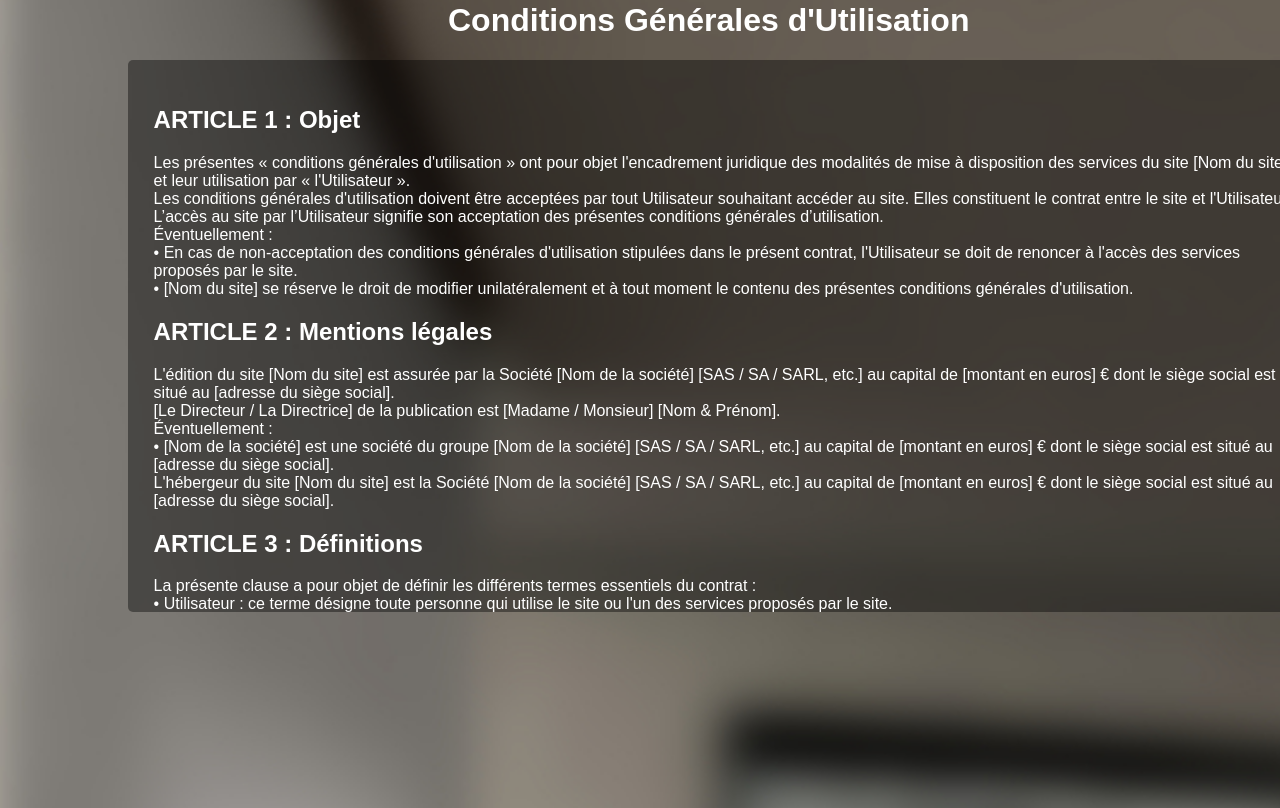
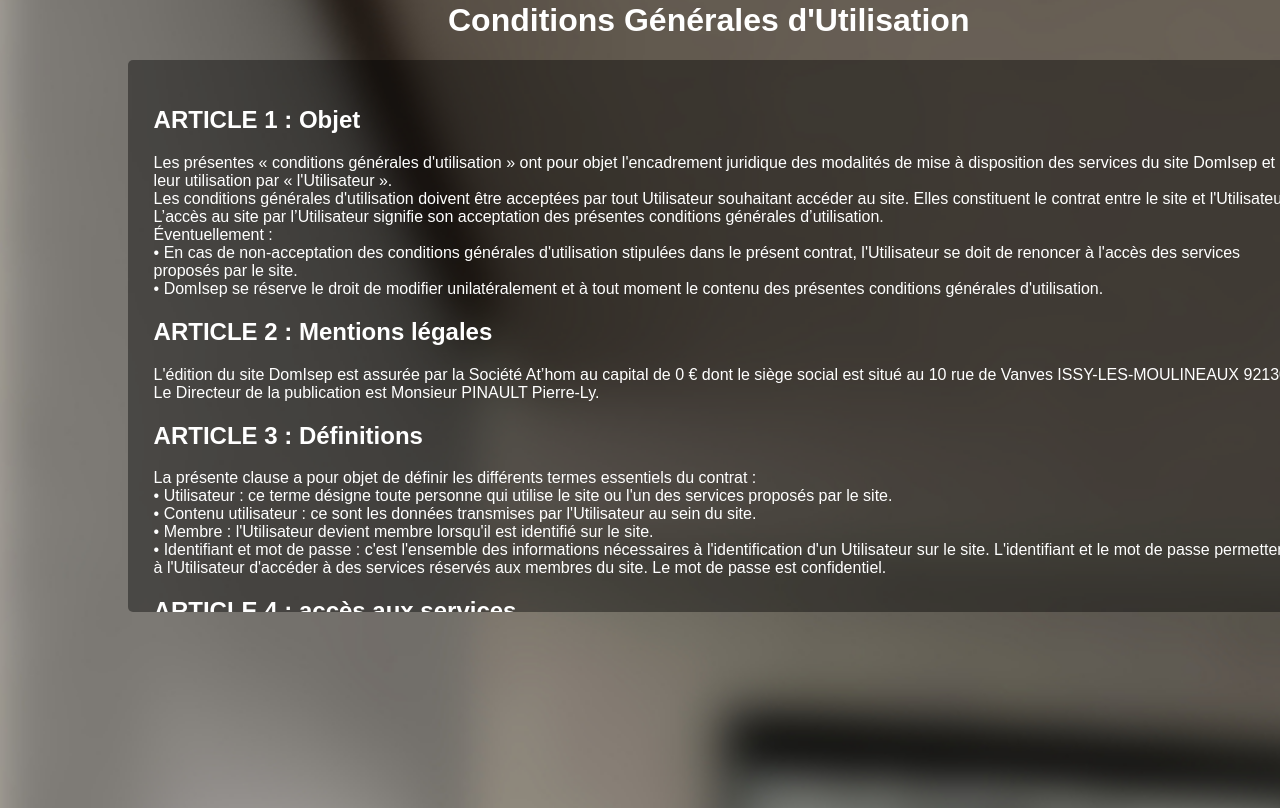
Before and after one commit to Digums/SiteInternet, a PHP site: page /SiteInternet/Vue/CGU.php in a window 1280 px wide. Shown: the part 62-870 px from the top of the page. Run offline with PHP 8.4, Linux system fonts and the light colour scheme.

Commit message:
Modif CGU

```diff
--- a/Vue/CGU.php
+++ b/Vue/CGU.php
@@ -22,30 +22,27 @@
 <div id="conteneurcondition">
 
     <h2>ARTICLE 1 : Objet</h2>
-    <p>Les présentes « conditions générales d'utilisation » ont pour objet l'encadrement juridique des modalités de mise à disposition des services du site [Nom du site] et leur utilisation par « l'Utilisateur ».<br>
+    <p>Les présentes « conditions générales d'utilisation » ont pour objet l'encadrement juridique des modalités de mise à disposition des services du site DomIsep et leur utilisation par « l'Utilisateur ».<br>
         Les conditions générales d'utilisation doivent être acceptées par tout Utilisateur souhaitant accéder au site. Elles constituent le contrat entre le site et l'Utilisateur. L’accès au site par l’Utilisateur signifie son acceptation des présentes conditions générales d’utilisation.<br>
         Éventuellement :<br>
-    •	En cas de non-acceptation des conditions générales d'utilisation stipulées dans le présent contrat, l'Utilisateur se doit de renoncer à l'accès des services proposés par le site.<br>
-        •	[Nom du site] se réserve le droit de modifier unilatéralement et à tout moment le contenu des présentes conditions générales d'utilisation.</p>
+        •  En cas de non-acceptation des conditions générales d'utilisation stipulées dans le présent contrat, l'Utilisateur se doit de renoncer à l'accès des services proposés par le site.<br>
+        • DomIsep se réserve le droit de modifier unilatéralement et à tout moment le contenu des présentes conditions générales d'utilisation.</p>
     <h2>ARTICLE 2 : Mentions légales</h2>
-    <p>L'édition du site [Nom du site] est assurée par la Société [Nom de la société] [SAS / SA / SARL, etc.] au capital de [montant en euros] € dont le siège social est situé au [adresse du siège social].<br>
-    [Le Directeur / La Directrice] de la publication est [Madame / Monsieur] [Nom & Prénom].<br>
-    Éventuellement :<br>
-    •	[Nom de la société] est une société du groupe [Nom de la société] [SAS / SA / SARL, etc.] au capital de [montant en euros] € dont le siège social est situé au [adresse du siège social].<br>
-    L'hébergeur du site [Nom du site] est la Société [Nom de la société] [SAS / SA / SARL, etc.] au capital de [montant en euros] € dont le siège social est situé au [adresse du siège social].</p>
+    <p>L'édition du site DomIsep est assurée par la Société At’hom au capital de 0 € dont le siège social est situé au 10 rue de Vanves ISSY-LES-MOULINEAUX 92130.<br>
+        Le Directeur de la publication est Monsieur PINAULT Pierre-Ly.<br>
     <h2>ARTICLE 3 : Définitions</h2>
     <p>La présente clause a pour objet de définir les différents termes essentiels du contrat :<br>
-    •	Utilisateur : ce terme désigne toute personne qui utilise le site ou l'un des services proposés par le site.<br>
-    •	Contenu utilisateur : ce sont les données transmises par l'Utilisateur au sein du site.<br>
-    •	Membre : l'Utilisateur devient membre lorsqu'il est identifié sur le site.<br>
-        •	Identifiant et mot de passe : c'est l'ensemble des informations nécessaires à l'identification d'un Utilisateur sur le site. L'identifiant et le mot de passe permettent à l'Utilisateur d'accéder à des services réservés aux membres du site. Le mot de passe est confidentiel.</p>
+        •  Utilisateur : ce terme désigne toute personne qui utilise le site ou l'un des services proposés par le site.<br>
+        •  Contenu utilisateur : ce sont les données transmises par l'Utilisateur au sein du site.<br>
+        •  Membre : l'Utilisateur devient membre lorsqu'il est identifié sur le site.<br>
+        •  Identifiant et mot de passe : c'est l'ensemble des informations nécessaires à l'identification d'un Utilisateur sur le site. L'identifiant et le mot de passe permettent à l'Utilisateur d'accéder à des services réservés aux membres du site. Le mot de passe est confidentiel. </p>
     <h2>ARTICLE 4 : accès aux services</h2>
     <p>Le site permet à l'Utilisateur un accès gratuit aux services suivants :<br>
-    •	[articles d’information] ;<br>
-    •	[annonces classées] ;<br>
-    •	[mise en relation de personnes] ;<br>
-    •	[publication de commentaires / d’œuvres personnelles] ;<br>
-    •	[…].<br>
+        •  [articles d’information] ;<br>
+        •  [annonces classées] ;<br>
+        •  [mise en relation de personnes] ;<br>
+        •  [publication de commentaires / d’œuvres personnelles] ;<br>
+        •  […].<br>
         Le site est accessible gratuitement en tout lieu à tout Utilisateur ayant un accès à Internet. Tous les frais supportés par l'Utilisateur pour accéder au service (matériel informatique, logiciels, connexion Internet, etc.) sont à sa charge.<br>
         Selon le cas :<br>
         L’Utilisateur non membre n'a pas accès aux services réservés aux membres. Pour cela, il doit s'identifier à l'aide de son identifiant et de son mot de <br>
@@ -53,7 +50,7 @@
         Le site met en œuvre tous les moyens mis à sa disposition pour assurer un accès de qualité à ses services. L'obligation étant de moyens, le site ne s'engage pas à atteindre ce résultat.<br>
         Tout événement dû à un cas de force majeure ayant pour conséquence un dysfonctionnement du réseau ou du serveur n'engage pas la responsabilité de [Nom du site].<br>
         L'accès aux services du site peut à tout moment faire l'objet d'une interruption, d'une suspension, d'une modification sans préavis pour une maintenance ou pour tout autre cas. L'Utilisateur s'oblige à ne réclamer aucune indemnisation suite à l'interruption, à la suspension ou à la modification du présent contrat.<br>
-        L'Utilisateur a la possibilité de contacter le site par messagerie électronique à l’adresse [contact@nomdusite.com].</p>
+        L'Utilisateur a la possibilité de contacter le site par messagerie interne au site.</p>
     <h2>ARTICLE 5 : Propriété intellectuelle</h2>
     <p>Les marques, logos, signes et tout autre contenu du site font l'objet d'une protection par le Code de la propriété intellectuelle et plus particulièrement par le droit d'auteur.
         L'Utilisateur sollicite l'autorisation préalable du site pour toute reproduction, publication, copie des différents contenus.
@@ -62,12 +59,11 @@
         Le contenu de l'Utilisateur peut être à tout moment et pour n'importe quelle raison supprimé ou modifié par le site. L'Utilisateur ne reçoit aucune justification et notification préalablement à la suppression ou à la modification du contenu Utilisateur.</p>
     <h2>ARTICLE 6 : Données personnelles</h2>
     <p>Les informations demandées à l’inscription au site sont nécessaires et obligatoires pour la création du compte de l'Utilisateur. En particulier, l'adresse électronique pourra être utilisée par le site pour l'administration, la gestion et l'animation du service.<br>
-    Le site assure à l'Utilisateur une collecte et un traitement d'informations personnelles dans le respect de la vie privée conformément à la loi n°78-17 du 6 janvier 1978 relative à l'informatique, aux fichiers et aux libertés. Le site est déclaré à la CNIL sous le numéro [numéro].<br>
+        Le site assure à l'Utilisateur une collecte et un traitement d'informations personnelles dans le respect de la vie privée conformément à la loi n°78-17 du 6 janvier 1978 relative à l'informatique, aux fichiers et aux libertés. Le site est déclaré à la CNIL sous le numéro 123456789.<br>
         En vertu des articles 39 et 40 de la loi en date du 6 janvier 1978, l'Utilisateur dispose d'un droit d'accès, de rectification, de suppression et d'opposition de ses données personnelles. L'Utilisateur exerce ce droit via :<br>
-    •	son espace personnel ;<br>
-    •	un formulaire de contact ;<br>
-    •	par mail à [adresse mail] ;<br>
-        •	par voie postale au [adresse].</p>
+        •  son espace personnel ;<br>
+        •  un formulaire de contact ;<br>
+        •  par voie postale au 10 rue de Vanves ISSY-LES-MOULINEAUX.</p>
     <h2>ARTICLE 7 : Responsabilité et force majeure</h2>
     <p>Les sources des informations diffusées sur le site sont réputées fiables. Toutefois, le site se réserve la faculté d'une non-garantie de la fiabilité des sources. Les informations données sur le site le sont à titre purement informatif. Ainsi, l'Utilisateur assume seul l'entière responsabilité de l'utilisation des informations et contenus du présent site.<br>
         L'Utilisateur s'assure de garder son mot de passe secret. Toute divulgation du mot de passe, quelle que soit sa forme, est interdite.<br>
@@ -76,20 +72,14 @@
         Une garantie optimale de la sécurité et de la confidentialité des données transmises n'est pas assurée par le site. Toutefois, le site s'engage à mettre en œuvre tous les moyens nécessaires afin de garantir au mieux la sécurité et la confidentialité des données.<br>
         La responsabilité du site ne peut être engagée en cas de force majeure ou du fait imprévisible et insurmontable d'un tiers.</p>
     <h2>ARTICLE 8 : Liens hypertextes</h2>
-    <p>De nombreux liens hypertextes sortants sont présents sur le site, cependant les pages web où mènent ces liens n'engagent en rien la responsabilité de [Nom du site] qui n'a pas le contrôle de ces liens.<br>
+    <p>De nombreux liens hypertextes sortants sont présents sur le site, cependant les pages web où mènent ces liens n'engagent en rien la responsabilité de DomIsep qui n'a pas le contrôle de ces liens.<br>
         L'Utilisateur s'interdit donc à engager la responsabilité du site concernant le contenu et les ressources relatives à ces liens hypertextes sortants.</p>
     <h2>ARTICLE 9 : Évolution du contrat</h2>
     <p>Le site se réserve à tout moment le droit de modifier les clauses stipulées dans le présent contrat.</p>
     <h2>ARTICLE 10 : Durée</h2>
     <p>La durée du présent contrat est indéterminée. Le contrat produit ses effets à l'égard de l'Utilisateur à compter de l'utilisation du service.</p>
     <h2>ARTICLE 11 : Droit applicable et juridiction compétente</h2>
-    <p>La législation française s'applique au présent contrat. En cas d'absence de résolution amiable d'un litige né entre les parties, seuls les tribunaux [du ressort de la Cour d'appel de / de la ville de] [Ville] sont compétents.</p>
-    <h2>ARTICLE 12 : Publication par l’Utilisateur</h2>
-    <p>Le site permet aux membres de publier [des commentaires / des œuvres personnelles].<br>
-    Dans ses publications, le membre s’engage à respecter les règles de la Netiquette et les règles de droit en vigueur.<br>
-    Le site exerce une modération [a priori / a posteriori] sur les publications et se réserve le droit de refuser leur mise en ligne, sans avoir à s’en justifier auprès du membre.<br>
-    Le membre reste titulaire de l’intégralité de ses droits de propriété intellectuelle. Mais en publiant une publication sur le site, il cède à la société éditrice le droit non exclusif et gratuit de représenter, reproduire, adapter, modifier, diffuser et distribuer sa publication, directement ou par un tiers autorisé, dans le monde entier, sur tout support (numérique ou physique), pour la durée de la propriété intellectuelle. Le Membre cède notamment le droit d'utiliser sa publication sur internet et sur les réseaux de téléphonie mobile.<br>
-        La société éditrice s'engage à faire figurer le nom du membre à proximité de chaque utilisation de sa publication.</p>
+    <p>La législation française s'applique au présent contrat. En cas d'absence de résolution amiable d'un litige né entre les parties, seuls les tribunaux du ressort de la Cour d'appel de la ville de Paris sont compétents.</p>
 
 </div>
 
```
Also changed, not shown: Vue/CSS/style.css (+24 -36 lines). Lines whose indentation alone changed are shown as unchanged.
